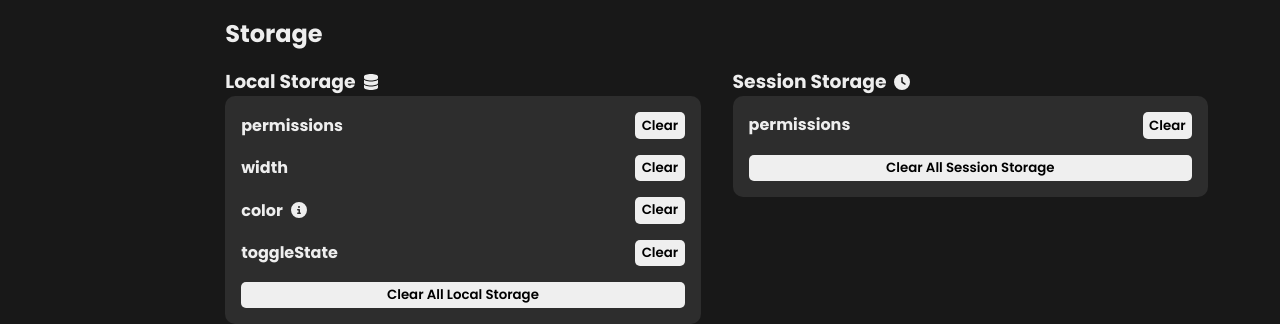
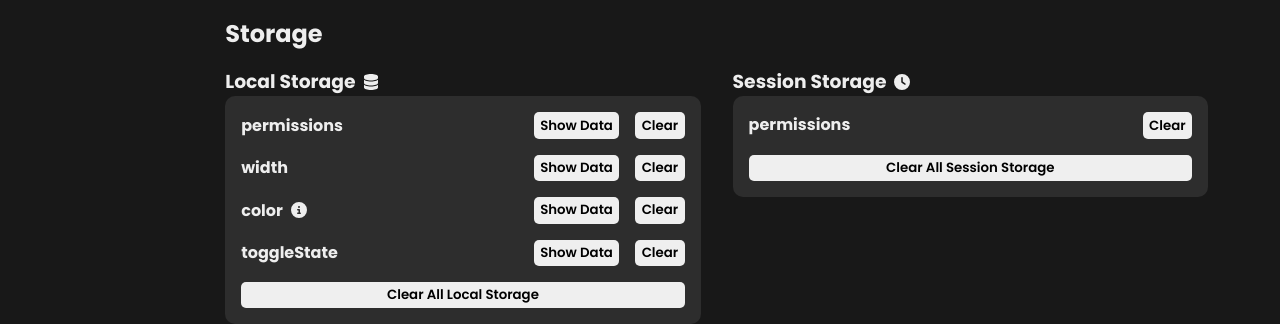
Before and after one commit to LolerSwager/portfolie-2023-react, a React (Create React App) app: page /settings in a window 1280 px wide. Shown: the part 3036-3360 px from the top of the page. Built offline with nearby package versions, Linux system fonts and the light colour scheme; no server answers.

Commit message:
new json reader component demo

```diff
--- a/package.json
+++ b/package.json
@@ -14,6 +14,7 @@
     "@testing-library/user-event": "^13.5.0",
     "axios": "^1.4.0",
     "leaflet": "^1.9.4",
+    "prismjs": "^1.29.0",
     "react": "^18.2.0",
     "react-dom": "^18.2.0",
     "react-icons": "^4.10.1",
--- /dev/null
+++ b/src/Assets/styles/prism-theme.css
@@ -0,0 +1,142 @@
+/* Generated with http://k88hudson.github.io/syntax-highlighting-theme-generator/www */
+/* http://k88hudson.github.io/react-markdocs */
+/**
+ * @author k88hudson
+ *
+ * Based on prism.js default theme for JavaScript, CSS and HTML
+ * Based on dabblet (http://dabblet.com)
+ * @author Lea Verou
+ */
+/*********************************************************
+* General
+*/
+pre[class*="language-"],
+code[class*="language-"] {
+    color: #5c6e74;
+    font-size: 13px;
+    text-shadow: none;
+    font-family: Consolas, Monaco, "Andale Mono", "Ubuntu Mono", monospace;
+    direction: ltr;
+    text-align: left;
+    white-space: pre;
+    word-spacing: normal;
+    word-break: normal;
+    line-height: 1.5;
+    -moz-tab-size: 4;
+    -o-tab-size: 4;
+    tab-size: 4;
+    -webkit-hyphens: none;
+    -moz-hyphens: none;
+    -ms-hyphens: none;
+    hyphens: none;
+}
+pre[class*="language-"]::selection,
+code[class*="language-"]::selection,
+pre[class*="language-"]::mozselection,
+code[class*="language-"]::mozselection {
+    text-shadow: none;
+    background: #b3d4fc;
+}
+@media print {
+    pre[class*="language-"],
+    code[class*="language-"] {
+        text-shadow: none;
+    }
+}
+pre[class*="language-"] {
+    padding: 1em;
+    margin: 0.5em 0;
+    overflow: auto;
+    background: transparent;
+}
+:not(pre) > code[class*="language-"] {
+    padding: 0.1em 0.3em;
+    border-radius: 0.3em;
+    color: #db4c69;
+    background: #f9f2f4;
+}
+/*********************************************************
+* Tokens
+*/
+.namespace {
+    opacity: 0.7;
+}
+.token.comment,
+.token.prolog,
+.token.doctype,
+.token.cdata {
+    color: #93a1a1;
+}
+.token.punctuation {
+    color: #999999;
+}
+.token.property,
+.token.tag,
+.token.boolean,
+.token.number,
+.token.constant,
+.token.symbol,
+.token.deleted {
+    color: var(--activeColor);
+}
+.token.selector,
+.token.attr-name,
+.token.string,
+.token.char,
+.token.builtin,
+.token.inserted {
+    color: #0077aa;
+}
+.token.operator,
+.token.entity,
+.token.url,
+.language-css .token.string,
+.style .token.string {
+    color: #a67f59;
+}
+.token.atrule,
+.token.attr-value,
+.token.keyword {
+    color: #990055;
+}
+.token.function {
+    color: #669900;
+}
+.token.regex,
+.token.important,
+.token.variable {
+    color: #ee9900;
+}
+.token.important,
+.token.bold {
+    font-weight: bold;
+}
+.token.italic {
+    font-style: italic;
+}
+.token.entity {
+    cursor: help;
+}
+/*********************************************************
+* Line highlighting
+*/
+pre[data-line] {
+    position: relative;
+}
+pre[class*="language-"] > code[class*="language-"] {
+    position: relative;
+    z-index: 1;
+}
+.line-highlight {
+    position: absolute;
+    left: 0;
+    right: 0;
+    padding: inherit 0;
+    margin-top: 1em;
+    background: #f7ebc6;
+    box-shadow: inset 5px 0 0 #f7d87c;
+    z-index: 0;
+    pointer-events: none;
+    line-height: inherit;
+    white-space: pre;
+}
--- /dev/null
+++ b/src/Components/JsonReader.jsx
@@ -0,0 +1,151 @@
+import React, { useState, useEffect } from "react";
+import PropTypes from "prop-types";
+import { faClipboard, faCompress, faExpand, faFileArrowDown, faXmark } from "@fortawesome/free-solid-svg-icons";
+import { FontAwesomeIcon } from "@fortawesome/react-fontawesome";
+import { styled } from "styled-components";
+import Prism from "prismjs";
+import "prismjs/components/prism-json";
+import "../Assets/styles/prism-theme.css";
+
+export default function JsonReader({ jsonData, onClose, name = "no headline" }) {
+    const [isExpanded, setIsExpanded] = useState(false);
+    const [parsedData, setParsedData] = useState(null);
+
+    useEffect(() => {
+        if (typeof jsonData === "string") {
+            try {
+                const parsedJson = JSON.parse(jsonData);
+                setParsedData(parsedJson);
+            } catch (error) {
+                console.error("Error parsing JSON:", error);
+                setParsedData(jsonData); // Display as text if not valid JSON
+            }
+        } else {
+            setParsedData(jsonData);
+        }
+    }, [jsonData]);
+
+    useEffect(() => {
+        Prism.highlightAll();
+    }, [parsedData, isExpanded]);
+
+    const handleDownload = () => {
+        const jsonString = JSON.stringify(parsedData, null, 2);
+        const blob = new Blob([jsonString], { type: "text/plain" });
+        const url = window.URL.createObjectURL(blob);
+        const a = document.createElement("a");
+        a.href = url;
+        a.download = `${name}.txt`;
+        document.body.appendChild(a);
+        a.click();
+        a.remove();
+        setTimeout(() => window.URL.revokeObjectURL(url), 100);
+    };
+
+    const handleCopyToClipboard = () => {
+        const jsonString = JSON.stringify(parsedData, null, 2);
+        navigator.clipboard
+            .writeText(jsonString)
+            .then(() => alert("JSON copied to clipboard"))
+            .catch((err) => console.error("Failed to copy:", err));
+    };
+
+    return (
+        <StyledJsonReader isExpanded={isExpanded}>
+            <div className="popup">
+                <div className="popup-header">
+                    <span>
+                        <h2>{name}</h2>
+                        <FontAwesomeIcon icon={faFileArrowDown} onClick={handleDownload} />
+                        <FontAwesomeIcon icon={faClipboard} onClick={handleCopyToClipboard} />
+                        {isExpanded ? <FontAwesomeIcon icon={faCompress} onClick={() => setIsExpanded(false)} /> : <FontAwesomeIcon icon={faExpand} onClick={() => setIsExpanded(true)} />}
+                    </span>
+                    <FontAwesomeIcon icon={faXmark} className="faicon" onClick={onClose} />
+                </div>
+                <pre className="popup-content">
+                    <code className="language-json">{isExpanded ? JSON.stringify(parsedData, null, 2) : JSON.stringify(parsedData, null, 2).substring(0, 700)}</code>
+                </pre>
+                {JSON.stringify(parsedData, null, 2).length > 700 && (
+                    <span onClick={() => setIsExpanded((prevState) => !prevState)} className="toggle-button">
+                        {isExpanded ? "Show Less" : "Show More"}
+                    </span>
+                )}
+            </div>
+        </StyledJsonReader>
+    );
+}
+
+JsonReader.propTypes = {
+    jsonData: PropTypes.oneOfType([PropTypes.object, PropTypes.array, PropTypes.string, PropTypes.number]).isRequired,
+    onClose: PropTypes.func.isRequired,
+    name: PropTypes.string,
+};
+
+const StyledJsonReader = styled.div`
+    position: fixed;
+    top: 0;
+    left: 0;
+    right: 0;
+    bottom: 0;
+    background: rgba(0, 0, 0, 0.3);
+    display: flex;
+    align-items: center;
+    justify-content: center;
+    z-index: 100000;
+    .popup {
+        background: var(--backGroundColor);
+        color: white;
+        min-width: 300px;
+        max-width: 100%;
+        max-height: 100dvh;
+        box-shadow: 0 2px 10px rgba(0, 0, 0, 0.1);
+        overflow: hidden;
+        display: flex;
+        flex-direction: column;
+        border: 2px solid var(--wrapperColor);
+        border-radius: var(--borderRadius);
+        margin: 1rem;
+        @media only screen and (min-width: 900px) {
+            max-width: ${({ isExpanded }) => (!isExpanded ? "50%" : "100%;")};
+        }
+    }
+
+    .popup-header {
+        display: flex;
+        align-items: center;
+        justify-content: space-between;
+        background: var(--wrapperColor);
+        padding: 0.2rem 0.5rem;
+
+        span {
+            display: flex;
+            align-items: center;
+            gap: 1rem;
+        }
+        .faicon {
+            height: 1.6rem;
+            width: 1.6rem;
+            cursor: pointer;
+        }
+
+        & *:hover {
+            fill: var(--activeColor);
+        }
+    }
+
+    .popup-content {
+        padding: 1rem;
+        overflow-y: auto;
+        overflow-x: auto;
+        white-space: pre-wrap;
+        flex-grow: 1;
+    }
+
+    .toggle-button {
+        color: var(--activeColor);
+        cursor: pointer;
+        display: block;
+        margin-bottom: 1rem;
+        text-align: center;
+    }
+`;
--- a/src/Components/Settings/Storage/LocalStorage.jsx
+++ b/src/Components/Settings/Storage/LocalStorage.jsx
@@ -1,13 +1,13 @@
 import React, { useState, useEffect } from "react";
-import { styled } from "styled-components";
+import styled from "styled-components";
 import { FontAwesomeIcon } from "@fortawesome/react-fontawesome";
 import { faTriangleExclamation, faCircleInfo } from "@fortawesome/free-solid-svg-icons";
+import JsonReader from "../../JsonReader";
 
 export default function LocalStorage() {
     const [localStorageKeys, setLocalStorageKeys] = useState(Object.keys(localStorage));
 
     useEffect(() => {
-        // Get the keys from local storage and store them in the state
         const keys = [];
         for (let i = 0; i < localStorage.length; i++) {
             keys.push(localStorage.key(i));
@@ -25,18 +25,34 @@ export default function LocalStorage() {
         setLocalStorageKeys([]);
     }
 
+    const [isPopupVisible, setPopupVisible] = useState(false);
+    const [popupData, setPopupData] = useState("");
+    const [popupName, setPopupName] = useState("");
+
+    const handleButtonClick = (item) => {
+        setPopupData(localStorage.getItem(item));
+        setPopupName(item);
+        setPopupVisible(true);
+    };
+
+    const handleClosePopup = () => {
+        setPopupVisible(false);
+    };
+
     return (
         <StyledArticle>
             {localStorageKeys.map((item, index) => (
                 <section key={index}>
                     <SpanRow>
                         <h4>{item}</h4>
-                        {item === "color" ? <FontAwesomeIcon icon={faCircleInfo} title="This is the theme color of the site, It will be coming back as default value if you Clear it." /> : ""}
+                        {item === "color" ? <FontAwesomeIcon icon={faCircleInfo} title="This is the theme color of the site, It will be coming back as default value if you Clear it." /> : null}
                     </SpanRow>
-                    <button onClick={() => RemoveLS(item)}>Clear </button>
+                    <button onClick={() => handleButtonClick(item)}>Show Data</button>
+                    <button onClick={() => RemoveLS(item)}>Clear</button>
                 </section>
             ))}
             {localStorageKeys.length !== 0 ? <button onClick={ClearAllStorage}>Clear All Local Storage</button> : <p>There is no Local Storage</p>}
+            {isPopupVisible && <JsonReader jsonData={popupData} name={popupName} onClose={handleClosePopup} />}
         </StyledArticle>
     );
 }
@@ -48,10 +64,9 @@ const StyledArticle = styled.article`
     section {
         display: grid;
         align-content: space-between;
-        grid-template-columns:
-            minmax(150px, 1.75fr)
-            auto;
+        grid-template-columns: minmax(150px, 1.75fr) auto auto;
         width: 100%;
+        gap: 1rem;
     }
 `;
 
```
Also changed, not shown: 1 other file (tests, documents, lock files or other folders).
